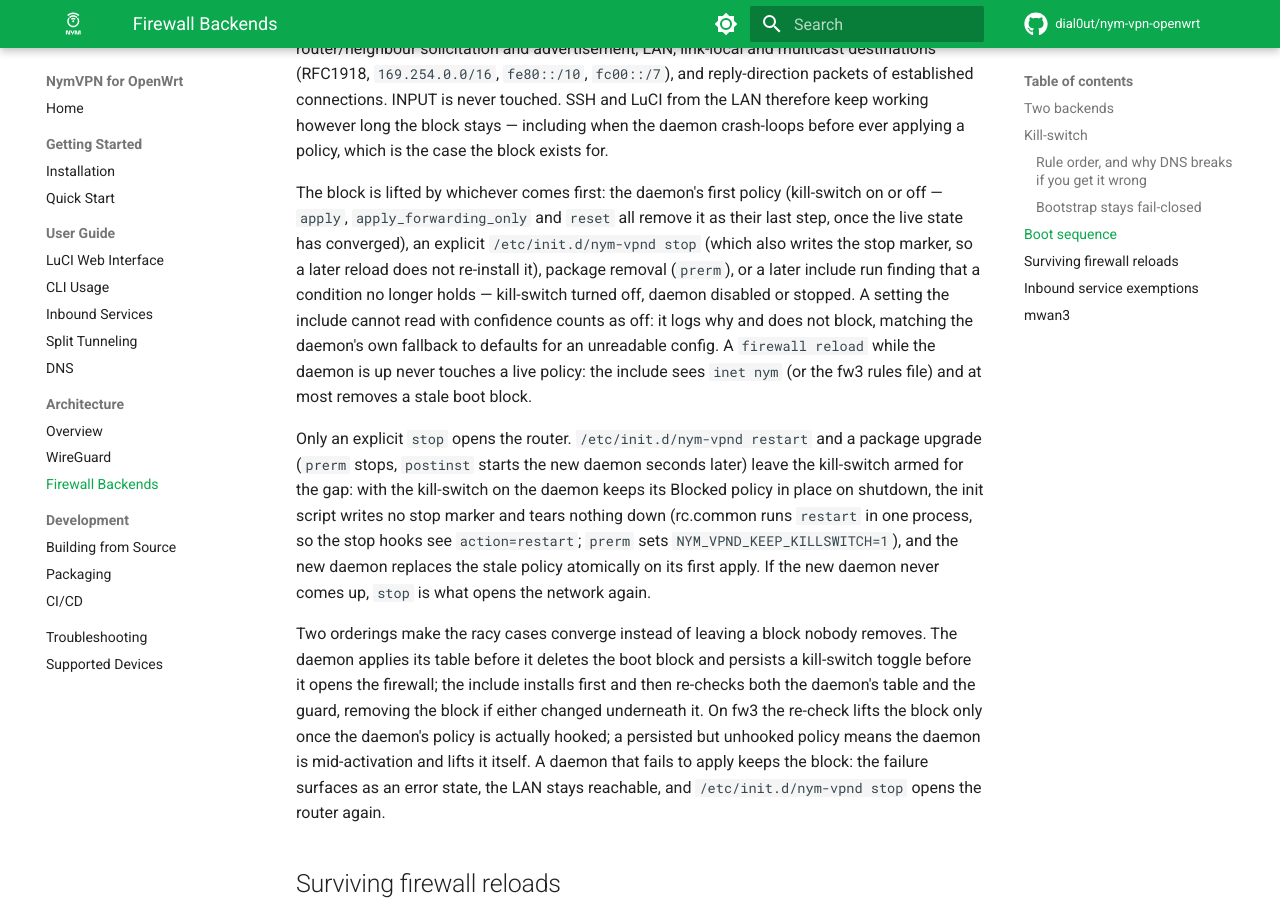
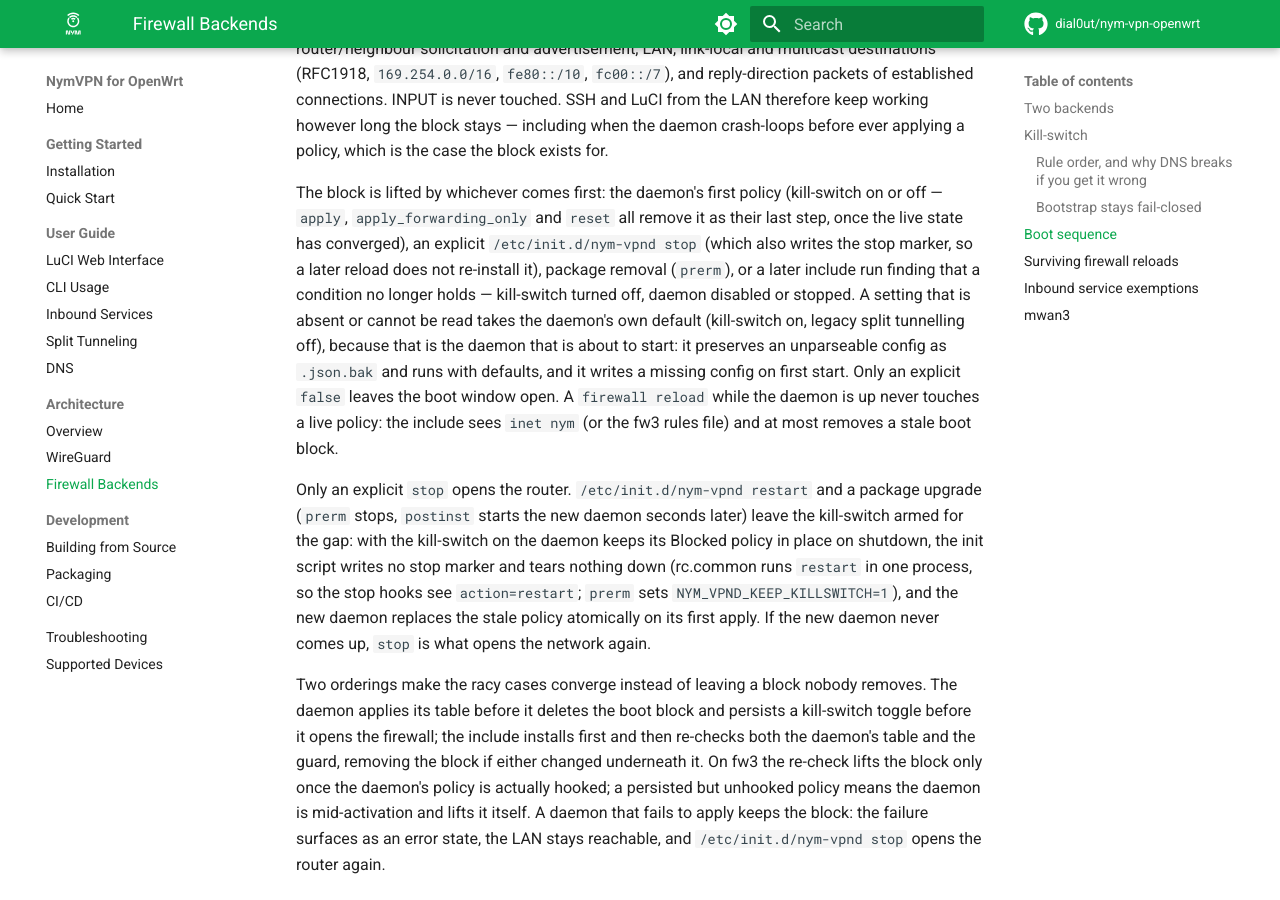
Before and after one commit to dial0ut/nym-vpn-openwrt, an MkDocs documentation site: the page built from docs/architecture/firewall.md, in a window 1280 px wide and 900 px high, scrolled down 3330 px. Built offline with MkDocs 1.6.1 and Material for MkDocs 9.7.7, drawn with Linux system fonts in a browser that asks for light colours; comment, search, counter and statistics services are not loaded.

Commit message:
fix(firewall): boot guard takes the daemon's defaults for an unreadable setting
The guard read an absent or unparseable kill-switch setting as off, but the
daemon it fronts for starts with its defaults in both cases (a bad config is
preserved as .json.bak), and its default kill-switch is on. Absent and
unreadable now mean on, only an explicit false leaves the boot window open,
and the comments no longer claim the daemon refuses to start.

```diff
--- a/docs/architecture/firewall.md
+++ b/docs/architecture/firewall.md
@@ -144,8 +144,10 @@ The block is lifted by whichever comes first: the daemon's first policy (kill-sw
 has converged), an explicit `/etc/init.d/nym-vpnd stop` (which also writes the stop marker, so a
 later reload does not re-install it), package removal (`prerm`), or a later include run finding
 that a condition no longer holds — kill-switch turned off, daemon disabled or stopped. A setting
-the include cannot read with confidence counts as off: it logs why and does not block, matching
-the daemon's own fallback to defaults for an unreadable config. A `firewall reload` while the
+that is absent or cannot be read takes the daemon's own default (kill-switch on, legacy split
+tunnelling off), because that is the daemon that is about to start: it preserves an unparseable
+config as `.json.bak` and runs with defaults, and it writes a missing config on first start. Only
+an explicit `false` leaves the boot window open. A `firewall reload` while the
 daemon is up never touches a live policy: the include sees `inet nym` (or the fw3 rules file) and
 at most removes a stale boot block.
 
```
Also changed, not shown: 1 other file.
